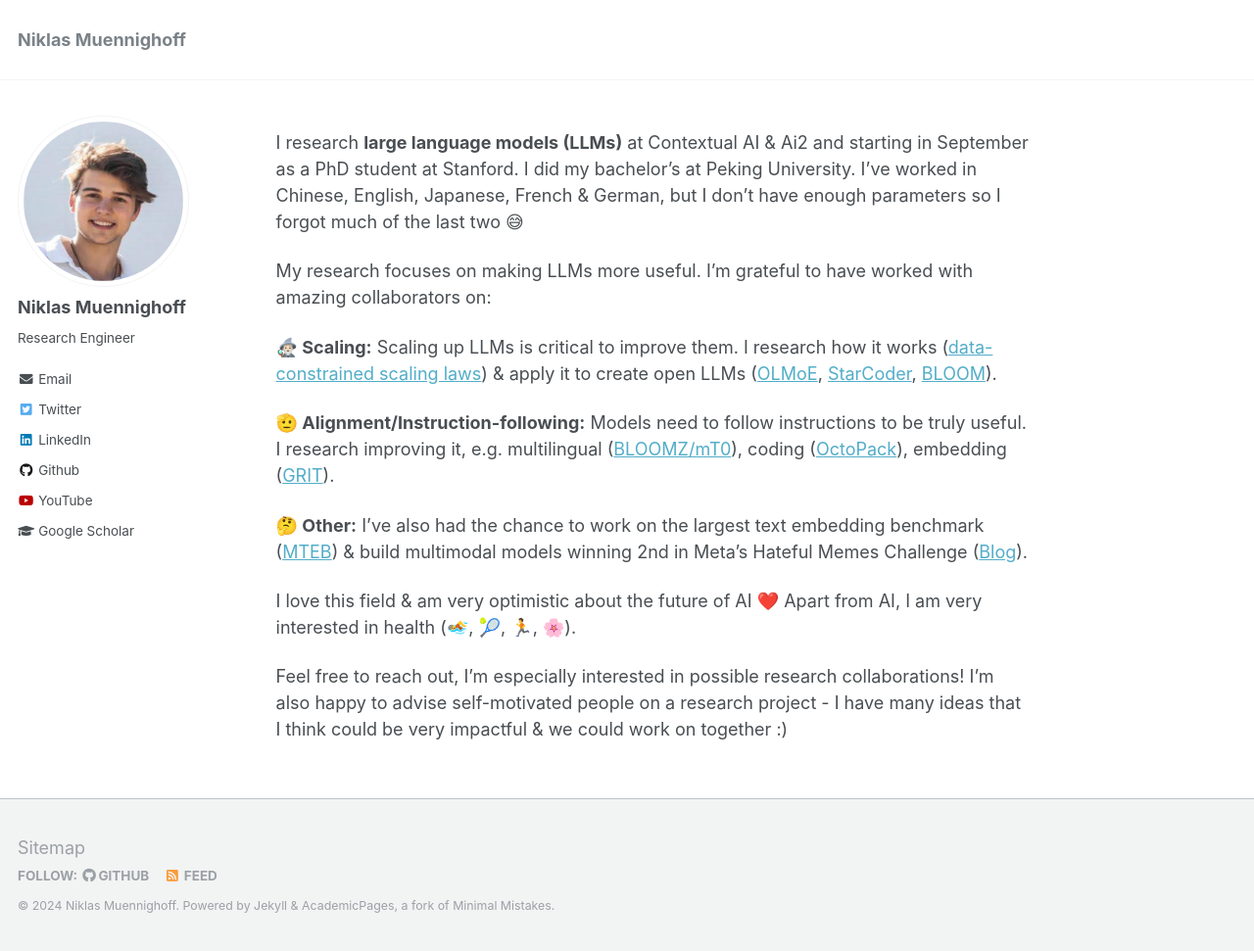
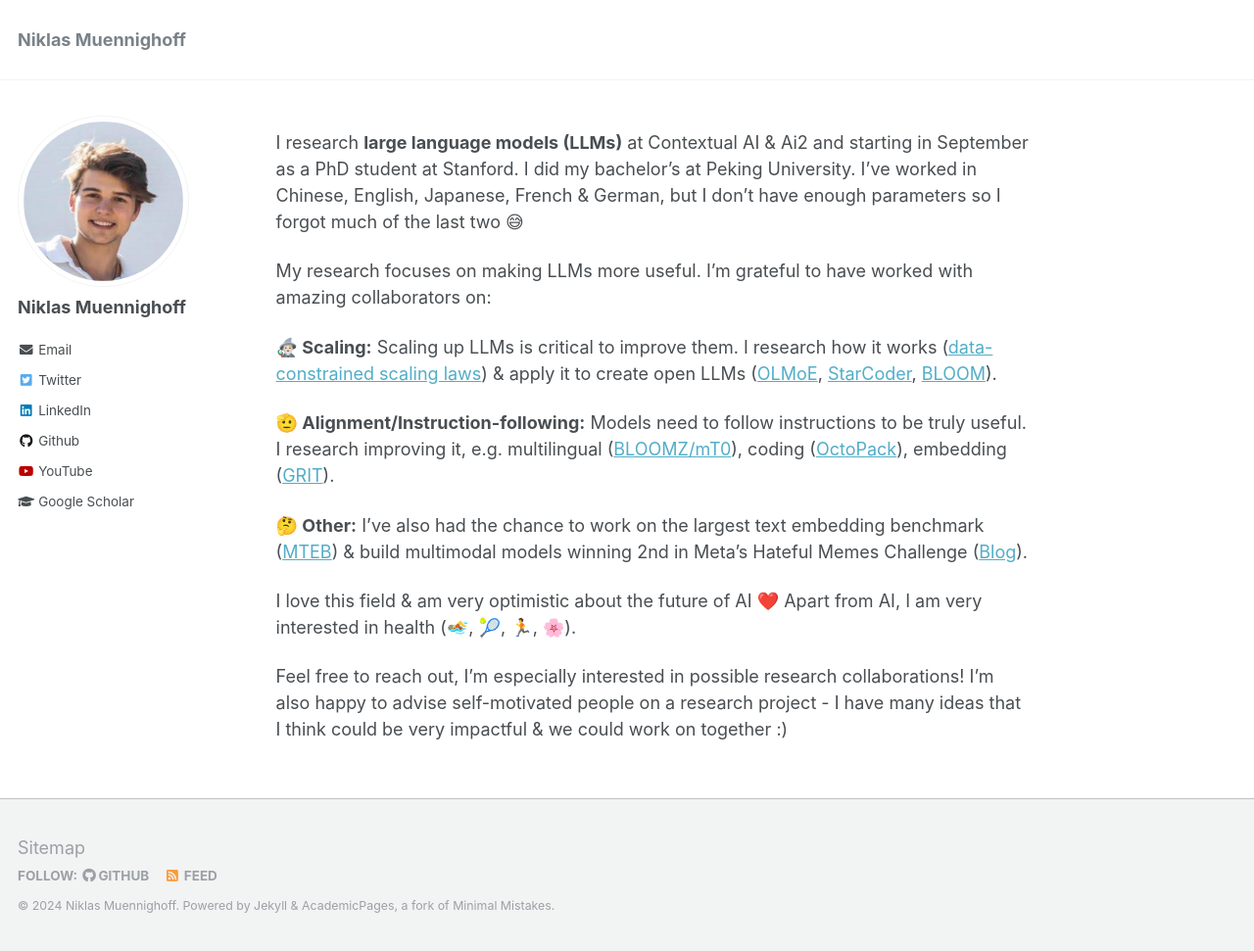
Before and after one commit to Muennighoff/Muennighoff.github.io, a Jekyll site: the page built from _pages/about.md, in a window 1280 px wide and 971 px high. Shown: the whole window at 98% size. Built offline with Jekyll 4.4.1, drawn with Linux system fonts in a browser that asks for light colours.

Commit message:
Simplify

```diff
--- a/_config.yml
+++ b/_config.yml
@@ -10,7 +10,7 @@
 title                    : "Niklas Muennighoff"
 title_separator          : "-"
 name                     : &name "Niklas Muennighoff"
-description              : &description "personal description"
+description              : &description "Personal website"
 url                      : https://Muennighoff.github.io # the base hostname & protocol for your site e.g. "https://mmistakes.github.io"
 baseurl                  : "" # the subpath of your site, e.g. "/blog"
 repository               : "Muennighoff/Muennighoff.github.io"
@@ -82,7 +82,7 @@
 author:
   name             : "Niklas Muennighoff"
   avatar           : "profile.png"
-  bio              : "Research Engineer"
+  bio              : ""
   location         : # "Location"
   employer         :
   pubmed           : # "https://www.ncbi.nlm.nih.gov/pubmed/?term=john+snow"
```
